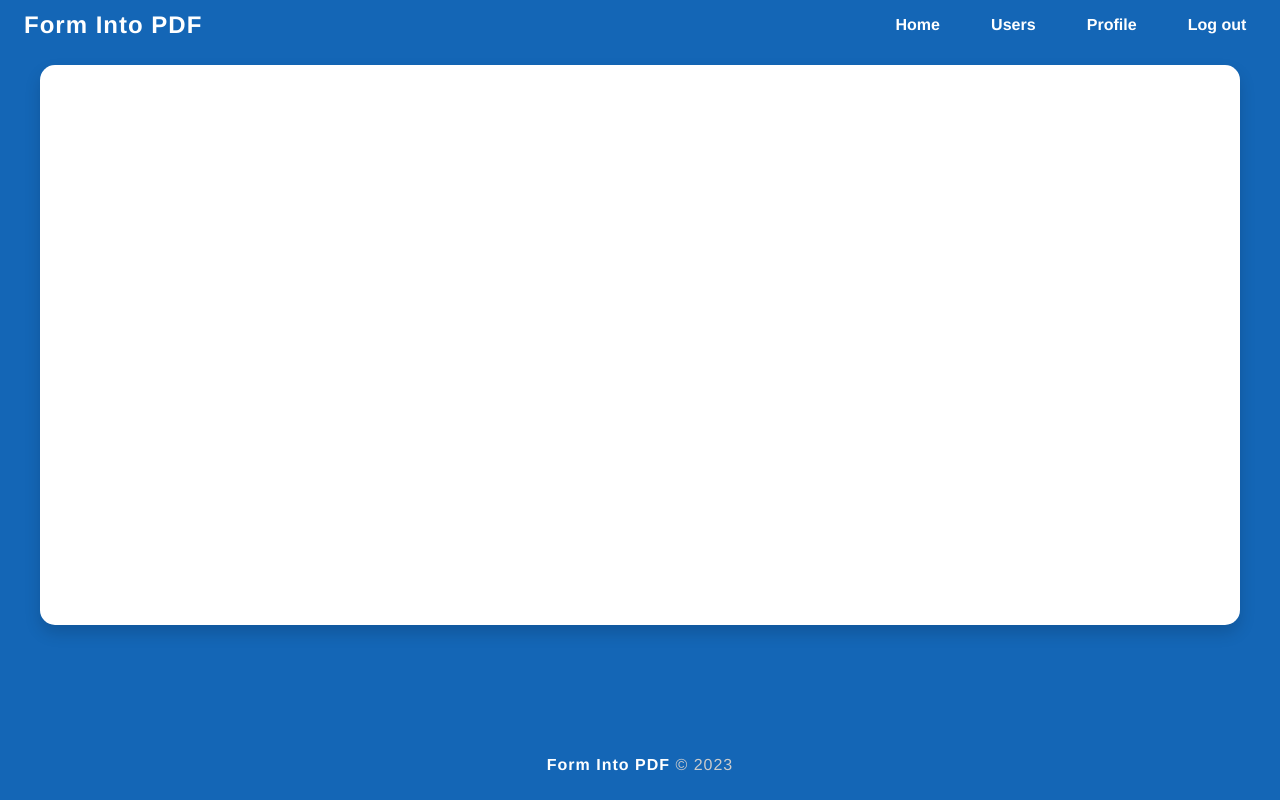
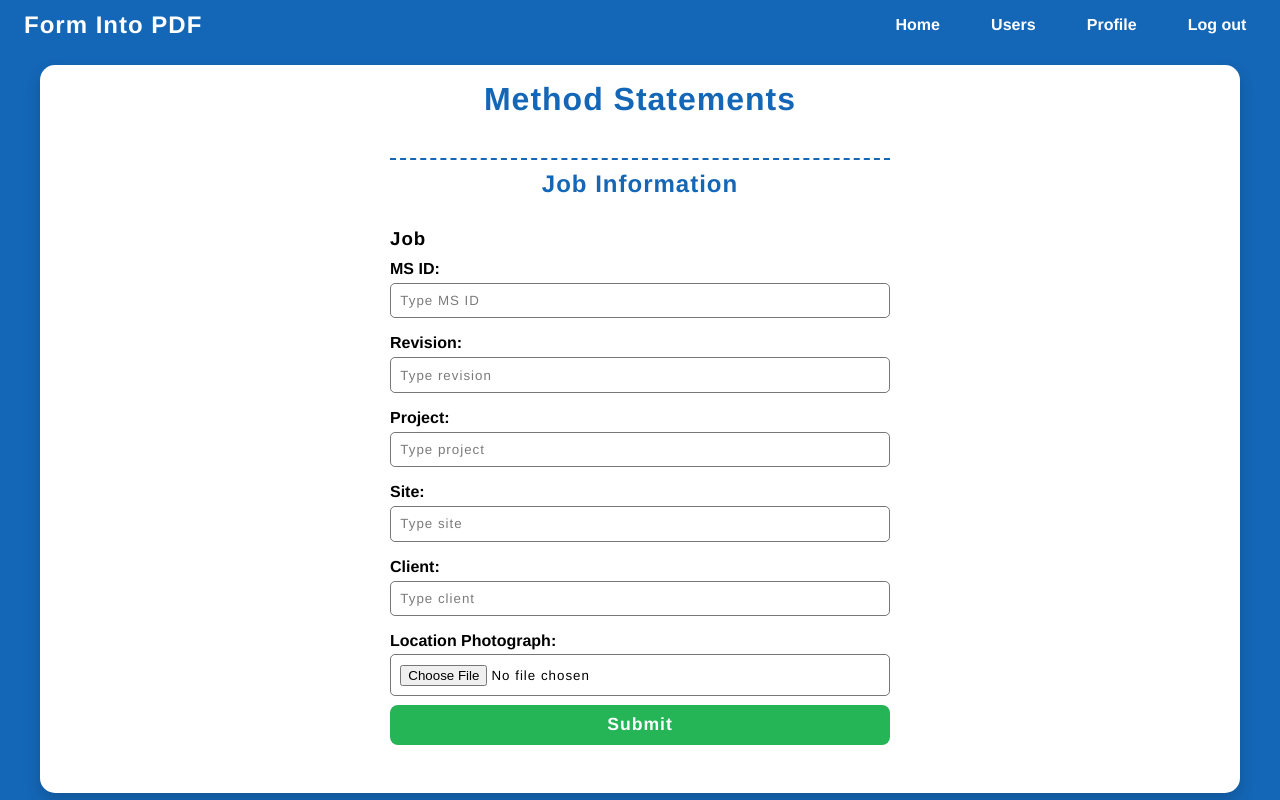
Before and after one commit to sbritobreno/FormIntoPDF-FrontEnd, a React (Create React App) app: page /document/new/methodstatements in a window 1280 px wide. Shown: the top 800 px of the page. Built offline with nearby package versions, Linux system fonts and the light colour scheme.

Commit message:
Create MethodStatements page

```diff
--- a/src/components/pages/DocumentSection/Doc.module.css
+++ b/src/components/pages/DocumentSection/Doc.module.css
@@ -140,7 +140,8 @@ label {
 
 /* ################################## Site Setup ################################## */
 
-.sketch_image {
+/* and Method Statement */
+.single_image {
   width: 100%;
   padding: 0.7em;
   margin-top: 0.3em;
--- a/src/components/pages/DocumentSection/MethodStatements.js
+++ b/src/components/pages/DocumentSection/MethodStatements.js
@@ -1,8 +1,97 @@
+import { useState } from "react";
+import { useNavigate } from "react-router-dom";
 import styles from "./Doc.module.css";
+import Input from "../../form/Input";
 
 function MethodStatements() {
+  const navigate = useNavigate();
+  const [form, setForm] = useState({});
+  const [preview, setPreview] = useState("");
+
+  function onFileChange(e) {
+    setPreview(e.target.files[0]);
+    setForm({ ...form, [e.target.name]: e.target.files[0] });
+  }
+
+  function handleChange(e) {
+    setForm({ ...form, [e.target.name]: e.target.value });
+    console.log("eee");
+  }
+
+  async function handleSubmit(e) {
+    e.preventDefault();
+    navigate("/document/new", { state: { sectionIndex: 4 } });
+  }
+
   return (
     <section className={styles.form_container}>
+      <h1>Method Statements</h1>
+      <form onSubmit={handleSubmit}>
+        <h2 className={styles.form_subheading}>Job Information</h2>
+        <h3>Job</h3>
+        <Input
+          text="MS ID"
+          type="text"
+          name="ms_id"
+          placeholder="Type MS ID"
+          handleOnChange={handleChange}
+          autoComplete="off"
+        />
+        <Input
+          text="Revision"
+          type="text"
+          name="ms_revision"
+          placeholder="Type revision"
+          handleOnChange={handleChange}
+          autoComplete="off"
+        />
+        <Input
+          text="Project"
+          type="text"
+          name="ms_project"
+          placeholder="Type project"
+          handleOnChange={handleChange}
+          autoComplete="off"
+        />
+        <Input
+          text="Site"
+          type="text"
+          name="ms_site"
+          placeholder="Type site"
+          handleOnChange={handleChange}
+          autoComplete="off"
+        />
+        <Input
+          text="Client"
+          type="text"
+          name="ms_client"
+          placeholder="Type client"
+          handleOnChange={handleChange}
+          autoComplete="off"
+        />
+        <label>Location Photograph:</label>
+        <br />
+        <input
+          className={styles.single_image}
+          text="Image"
+          type="file"
+          name="loc_photograph_image"
+          onChange={onFileChange}
+        />
+        <div className={styles.preview_images}>
+          {(form.image || preview) && (
+            <img
+              src={
+                preview
+                  ? URL.createObjectURL(preview)
+                  : `${process.env.REACT_APP_API}/images/users/${form.image}`
+              }
+              alt="Sketch img"
+            />
+          )}
+        </div>
+        <input type="submit" value="Submit" />
+      </form>
     </section>
   );
 }
--- a/src/components/pages/DocumentSection/SiteSetup.js
+++ b/src/components/pages/DocumentSection/SiteSetup.js
@@ -399,7 +399,7 @@ function SiteSetup() {
         </label>
         <br />
         <input
-          className={styles.sketch_image}
+          className={styles.single_image}
           text="Image"
           type="file"
           name="sketch_image"
```
